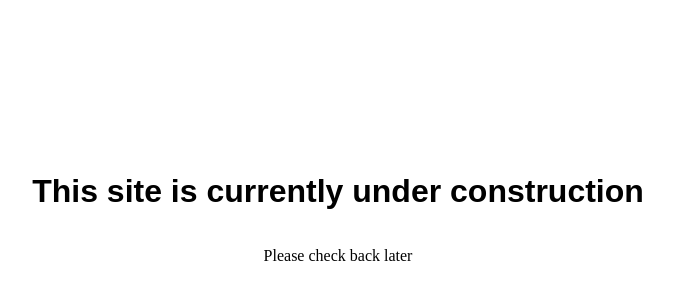
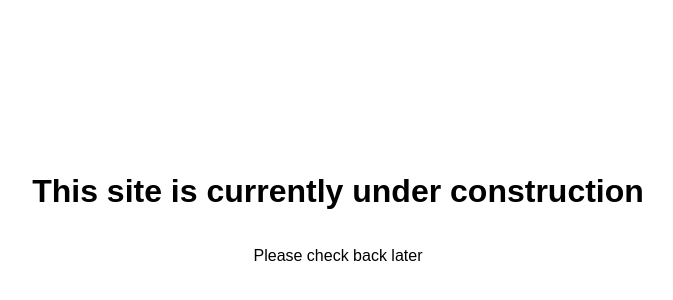
Before and after one commit to bjhamer/brad-hamer, a Next.js app: page / in a window 1280 px wide. Shown: the part 184-484 px from the top of the page, without its empty margins (302-975 px from the left). Built offline with nearby package versions, Linux system fonts and the light colour scheme.

Commit message:
Updating styles

```diff
--- a/styles.css
+++ b/styles.css
@@ -99,7 +99,7 @@ html, body {
 }
 
 
-h1 {
+h1, p {
     font-family: Arial, Helvetica, sans-serif;
 }
 
```
